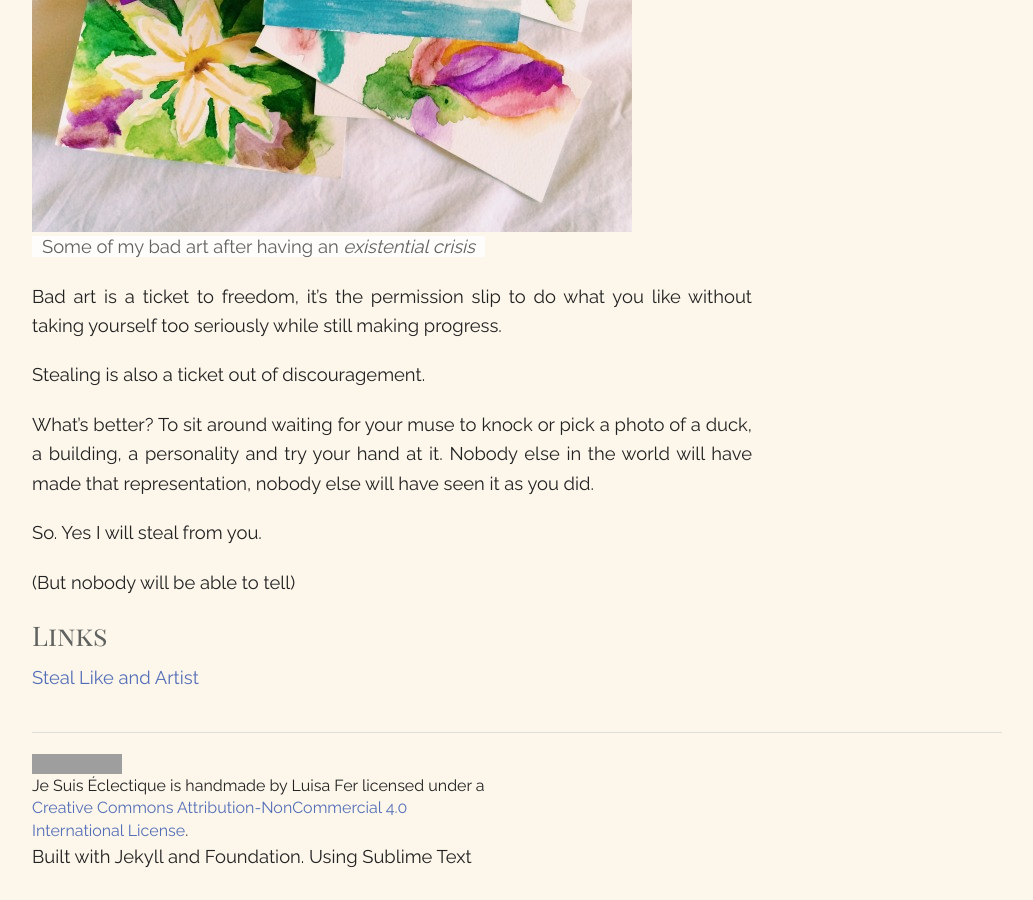
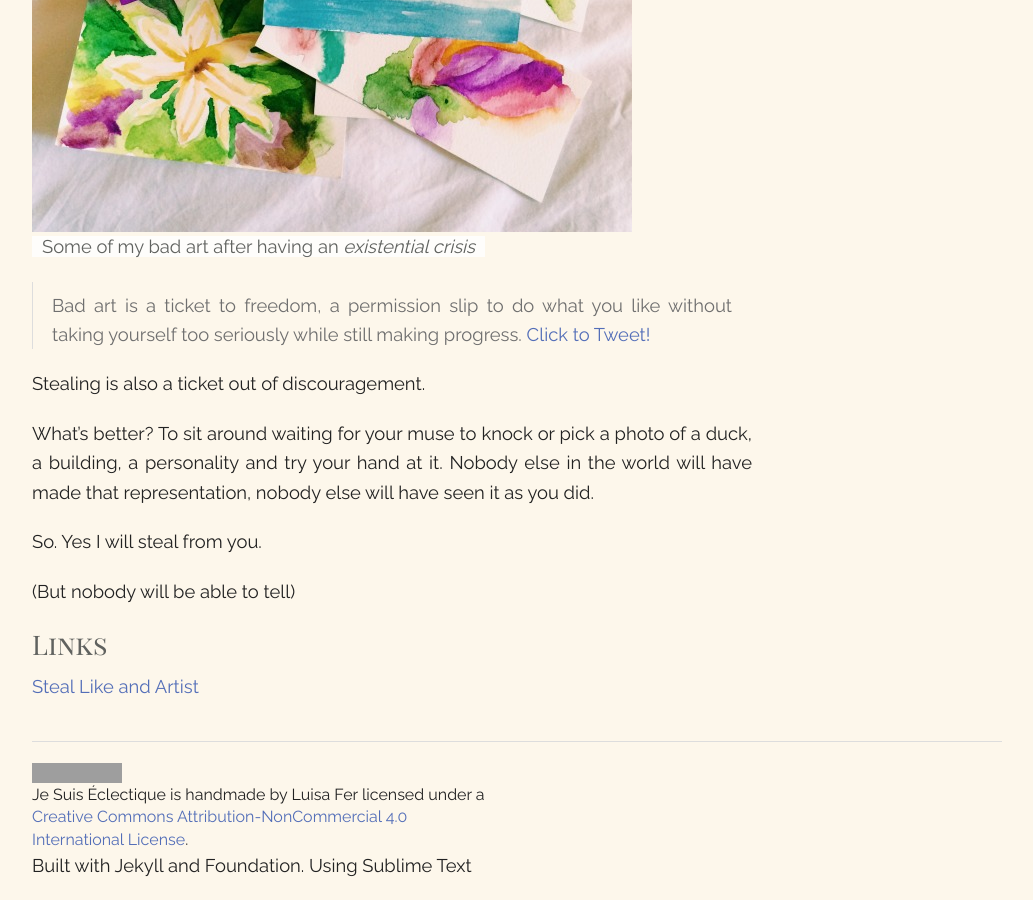
Before and after one commit to bitcolorine/Je-suis-eclectique, a Jekyll site: the page built from _posts/2014-08-17-making-deliberate-bad-art.md, in a window 1280 px wide and 900 px high, scrolled down 2739 px. Shown: the whole window, without its empty margins (123-1156 px from the left). Built offline with Jekyll 4.4.1, drawn with Linux system fonts in a browser that asks for light colours; Markdown is read by kramdown in place of the engine named in the settings; comment, search, counter and statistics services are not loaded; grey boxes are pictures that could not be loaded.

Commit message:
experiment

```diff
--- a/_posts/2014-08-17-making-deliberate-bad-art.md
+++ b/_posts/2014-08-17-making-deliberate-bad-art.md
@@ -5,7 +5,7 @@ date:   2014-08-17
 category: creativity
 ---
 
-#Making deliberate bad art
+# Making deliberate bad art
 
 We forget all the time. Comparing yourself to others is stepping off a cliff.  Nothing good can come of it.
 
@@ -65,7 +65,7 @@ I use scraps of paper, I see the colours bleed into each other, I see my origina
 <img src="{{ site.baseurl }}/assets/img/badart-luisa.jpg" alt="Bad Art by Luisa"> <br>
 <span class="caption">Some of my bad art after having an *existential crisis* </span>
 
-Bad art is a ticket to freedom, it's the permission slip to do what you like without taking yourself too seriously while still making progress.
+> Bad art is a ticket to freedom, a permission slip to do what you like without taking yourself too seriously while still making progress. [Click to Tweet!](http://ctt.ec/Oexja)
 
 Stealing is also a ticket out of discouragement.
 
```
